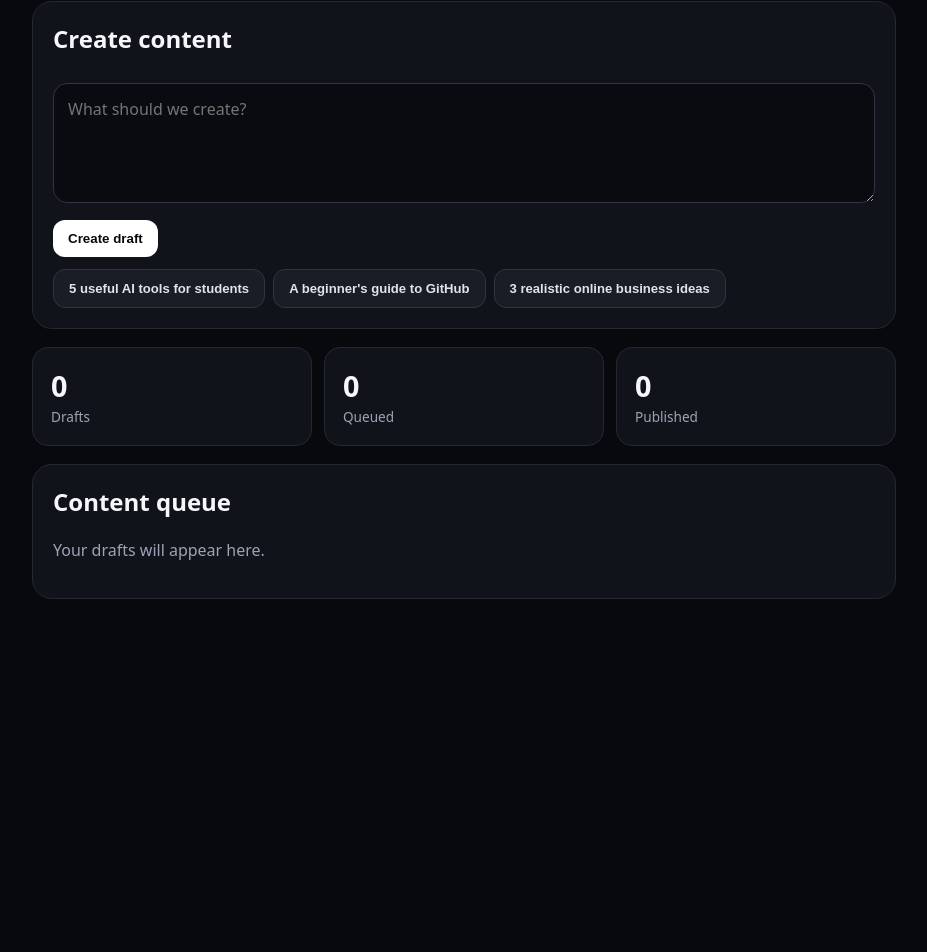
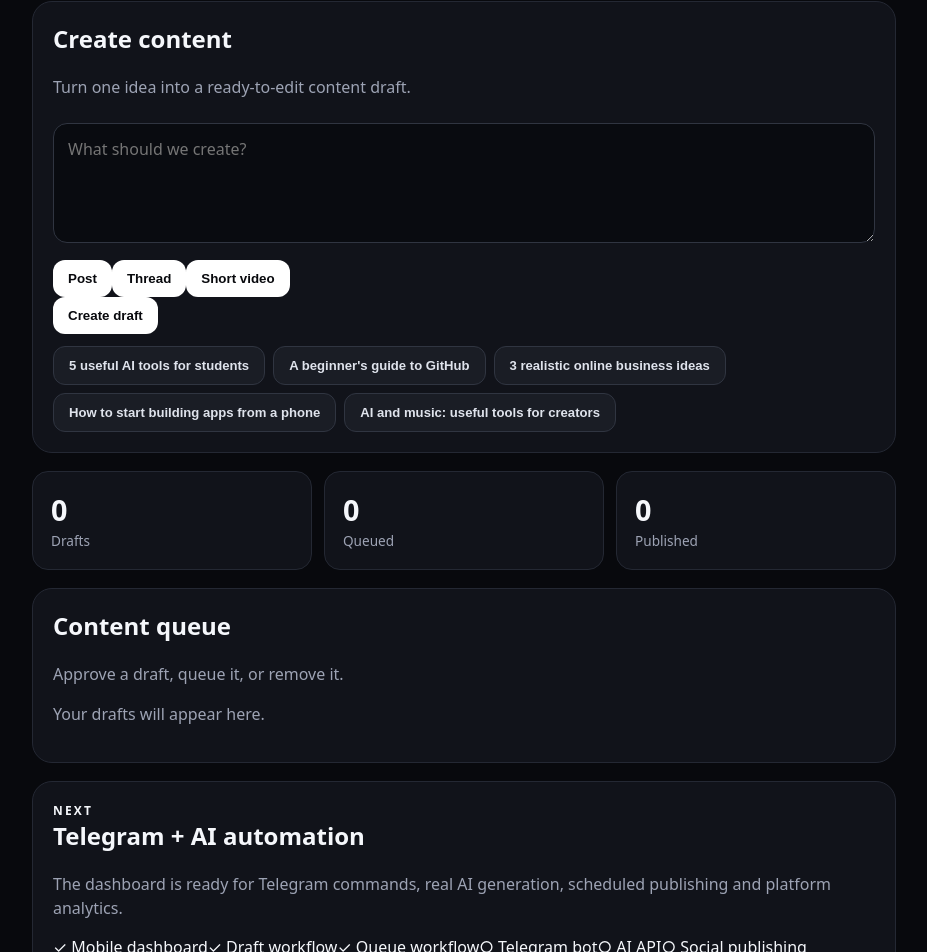
Before and after one commit to Rapsometeddy/rapsometeddy-content-machine, a Next.js app: page / in a window 1280 px wide. Shown: the part 215-1167 px from the top of the page, without its empty margins (176-1103 px from the left). Before the commit the page ends 892 px from the top, so only its background shows below. Built offline with nearby package versions, Linux system fonts and the light colour scheme.

Commit message:
Build V2 content workflow dashboard

```diff
--- a/app/page.js
+++ b/app/page.js
@@ -1,21 +1,82 @@
 "use client";
 
-import { useState } from "react";
+import { useEffect, useMemo, useState } from "react";
 
 const starters = [
   "5 useful AI tools for students",
   "A beginner's guide to GitHub",
-  "3 realistic online business ideas"
+  "3 realistic online business ideas",
+  "How to start building apps from a phone",
+  "AI and music: useful tools for creators"
 ];
 
+const templates = {
+  post: (idea) => `HOOK: ${idea}
+
+Here is the simple version:
+• What it is
+• Why it matters
+• One practical way to start
+
+CTA: Save this and follow Rapsometeddy for more.`,
+  thread: (idea) => `THREAD IDEA: ${idea}
+
+1/ Start with the problem.
+2/ Explain the key idea in plain language.
+3/ Give one practical example.
+4/ Share one beginner-friendly next step.
+5/ End with a simple takeaway.`,
+  short: (idea) => `SHORT VIDEO: ${idea}
+
+0–3s: Strong hook
+3–10s: Explain the idea
+10–20s: Give one useful example
+20–25s: Call to action`
+};
+
+function makeId() { return Date.now() + Math.random(); }
+
 export default function Home() {
-  const [idea,setIdea]=useState("");
-  const [drafts,setDrafts]=useState([]);
+  const [idea, setIdea] = useState("");
+  const [format, setFormat] = useState("post");
+  const [drafts, setDrafts] = useState([]);
+  const [hydrated, setHydrated] = useState(false);
+
+  useEffect(() => {
+    try {
+      const saved = JSON.parse(localStorage.getItem("rt-content-machine") || "[]");
+      if (Array.isArray(saved)) setDrafts(saved);
+    } catch {}
+    setHydrated(true);
+  }, []);
+
+  useEffect(() => {
+    if (hydrated) localStorage.setItem("rt-content-machine", JSON.stringify(drafts));
+  }, [drafts, hydrated]);
+
+  const counts = useMemo(() => ({
+    drafts: drafts.filter(d => d.status === "Draft").length,
+    queued: drafts.filter(d => d.status === "Queued").length,
+    published: drafts.filter(d => d.status === "Published").length
+  }), [drafts]);
 
   function createDraft() {
-    if (!idea.trim()) return;
-    setDrafts([{id:Date.now(),idea:idea.trim(),status:"Draft"},...drafts]);
+    const text = idea.trim();
+    if (!text) return;
+    setDrafts(d => [{ id: makeId(), idea: text, content: templates[format](text), format, status: "Draft" }, ...d]);
     setIdea("");
+  }
+
+  function updateStatus(id, status) {
+    setDrafts(d => d.map(x => x.id === id ? { ...x, status } : x));
+  }
+
+  function removeDraft(id) {
+    setDrafts(d => d.filter(x => x.id !== id));
+  }
+
+  function clearAll() {
+    if (confirm("Clear all local drafts?")) setDrafts([]);
   }
 
   return (
@@ -26,28 +87,62 @@ export default function Home() {
           <h1>Content Machine</h1>
           <p className="muted">Create, review and queue content from one mobile-friendly workspace.</p>
         </div>
-        <span className="pill">V1</span>
+        <span className="pill">V2</span>
       </header>
 
       <section className="card">
-        <h2>Create content</h2>
-        <textarea value={idea} onChange={e=>setIdea(e.target.value)} placeholder="What should we create?"/>
-        <button onClick={createDraft}>Create draft</button>
-        <div className="chips">
-          {starters.map(x=><button className="chip" key={x} onClick={()=>setIdea(x)}>{x}</button>)}
+        <div className="section-head">
+          <div><h2>Create content</h2><p className="muted">Turn one idea into a ready-to-edit content draft.</p></div>
         </div>
+        <textarea value={idea} onChange={e => setIdea(e.target.value)} placeholder="What should we create?" />
+        <div className="formats">
+          {Object.keys(templates).map(x => (
+            <button key={x} className={format === x ? "format active" : "format"} onClick={() => setFormat(x)}>
+              {x === "post" ? "Post" : x === "thread" ? "Thread" : "Short video"}
+            </button>
+          ))}
+        </div>
+        <button className="primary" onClick={createDraft}>Create draft</button>
+        <div className="chips">{starters.map(x => <button className="chip" key={x} onClick={() => setIdea(x)}>{x}</button>)}</div>
       </section>
 
       <section className="grid">
-        <div className="stat"><b>{drafts.length}</b><span>Drafts</span></div>
-        <div className="stat"><b>0</b><span>Queued</span></div>
-        <div className="stat"><b>0</b><span>Published</span></div>
+        <div className="stat"><b>{counts.drafts}</b><span>Drafts</span></div>
+        <div className="stat"><b>{counts.queued}</b><span>Queued</span></div>
+        <div className="stat"><b>{counts.published}</b><span>Published</span></div>
       </section>
 
       <section className="card">
-        <h2>Content queue</h2>
-        {drafts.length===0 ? <p className="muted">Your drafts will appear here.</p> :
-          drafts.map(d=><div className="draft" key={d.id}><div><b>{d.idea}</b><span>{d.status}</span></div><button onClick={()=>setDrafts(drafts.map(x=>x.id===d.id?{...x,status:"Approved"}:x))}>Approve</button></div>)}
+        <div className="section-head">
+          <div><h2>Content queue</h2><p className="muted">Approve a draft, queue it, or remove it.</p></div>
+          {drafts.length > 0 && <button className="ghost" onClick={clearAll}>Clear</button>}
+        </div>
+
+        {drafts.length === 0 ? <p className="muted">Your drafts will appear here.</p> :
+          drafts.map(d => (
+            <article className="draft" key={d.id}>
+              <div className="draft-top">
+                <div><b>{d.idea}</b><span className="tag">{d.format} · {d.status}</span></div>
+                <button className="danger" onClick={() => removeDraft(d.id)}>×</button>
+              </div>
+              <pre>{d.content}</pre>
+              <div className="actions">
+                {d.status === "Draft" && <button onClick={() => updateStatus(d.id, "Approved")}>Approve</button>}
+                {(d.status === "Approved" || d.status === "Draft") && <button onClick={() => updateStatus(d.id, "Queued")}>Queue</button>}
+                {d.status === "Queued" && <button onClick={() => updateStatus(d.id, "Published")}>Mark published</button>}
+              </div>
+            </article>
+          ))}
+      </section>
+
+      <section className="card roadmap">
+        <p className="eyebrow">NEXT</p>
+        <h2>Telegram + AI automation</h2>
+        <p className="muted">The dashboard is ready for Telegram commands, real AI generation, scheduled publishing and platform analytics.</p>
+        <div className="roadmap-grid">
+          <span>✓ Mobile dashboard</span><span>✓ Draft workflow</span><span>✓ Queue workflow</span>
+          <span>○ Telegram bot</span><span>○ AI API</span><span>○ Social publishing</span>
+        </div>
       </section>
     </main>
   );
```
